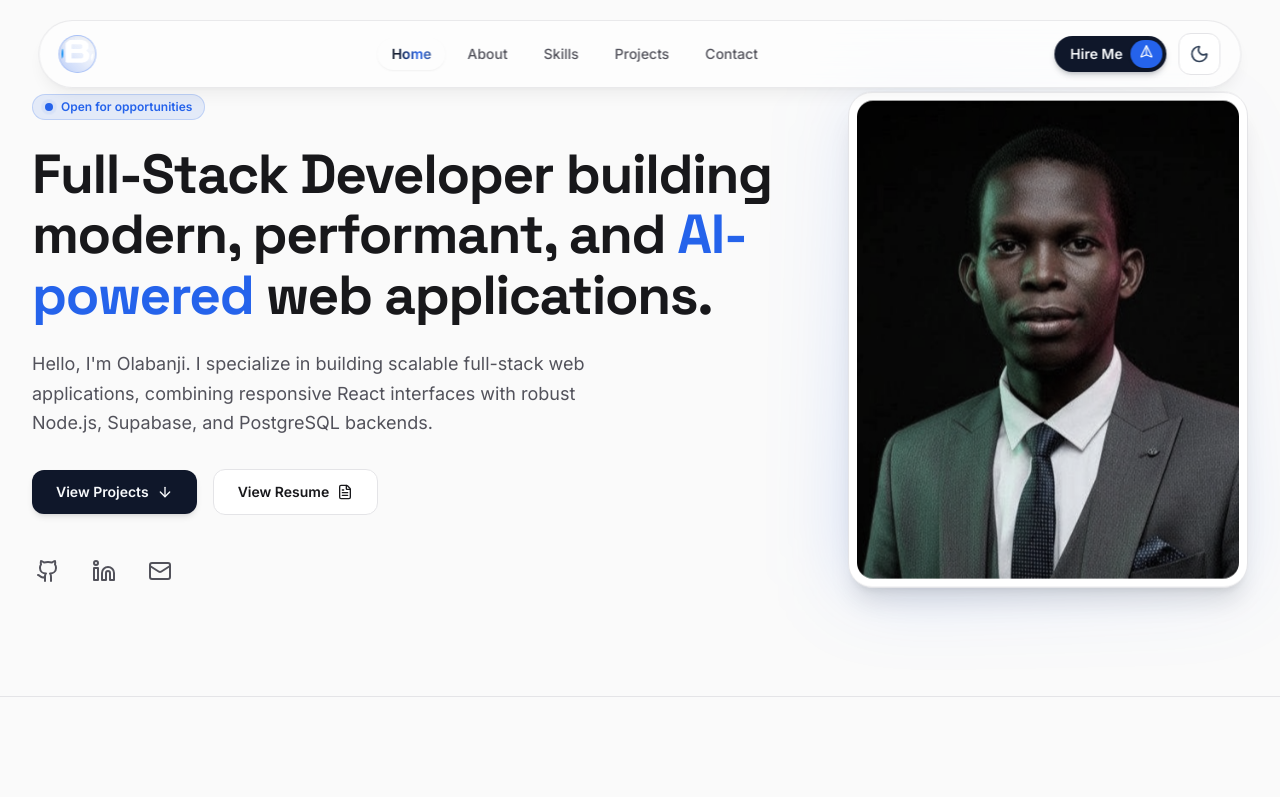
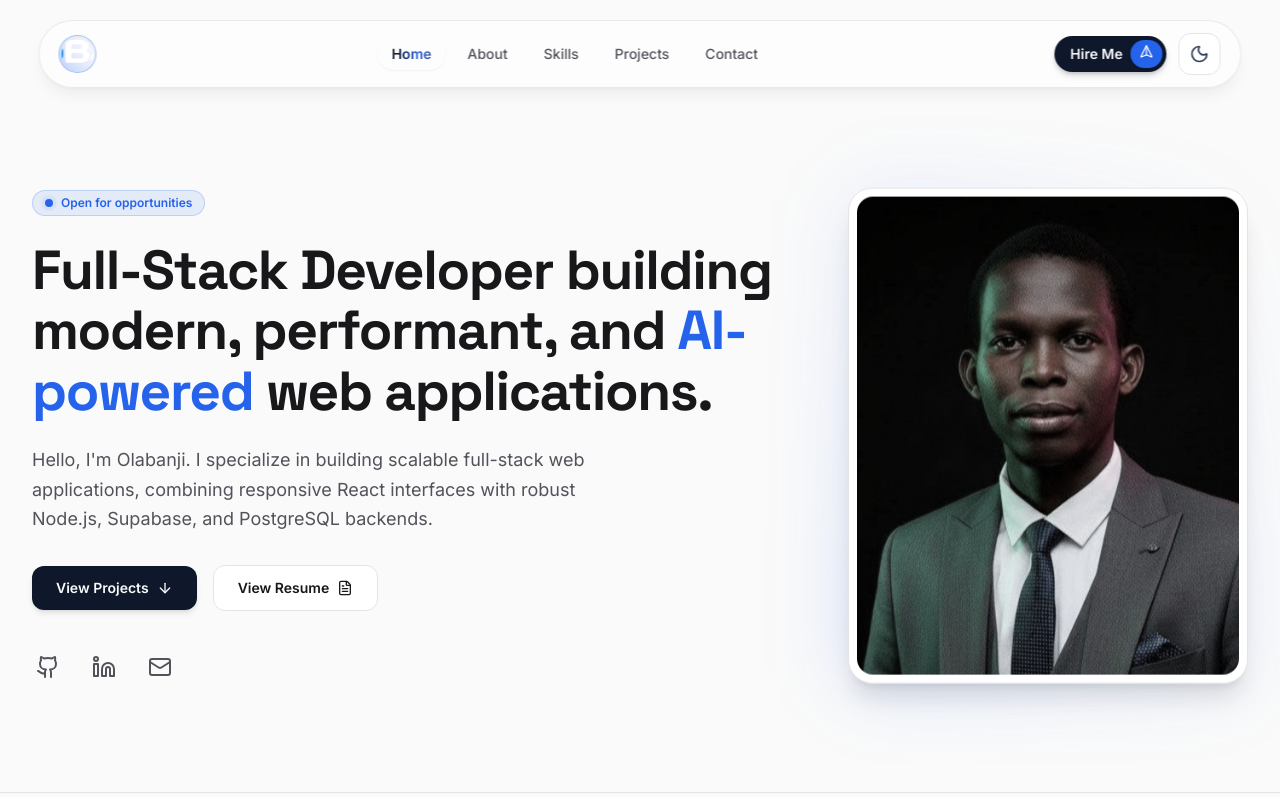
Before and after one commit to idobanj/Olabanji-Idowu, a React (Vite) app: page / in a window 1280 px wide. Shown: the top 797 px of the page. Built offline with nearby package versions, Linux system fonts and the light colour scheme.

Commit message:
fix: push page content below fixed floating navbar on all pages

```diff
--- a/src/components/layout/Layout.jsx
+++ b/src/components/layout/Layout.jsx
@@ -7,7 +7,7 @@ export function Layout({ children, theme, toggleTheme }) {
   return (
     <div className="flex min-h-screen flex-col bg-background text-foreground transition-colors duration-200">
       <Navbar theme={theme} toggleTheme={toggleTheme} />
-      <main className="grow">
+      <main className="grow pt-24">
         {children}
       </main>
       <Footer />
--- a/src/features/home/Hero.jsx
+++ b/src/features/home/Hero.jsx
@@ -16,7 +16,7 @@ export function Hero() {
     return (
         <section
             id='home-section'
-            className='relative flex min-h-[85vh] items-center justify-center py-20 transition-colors duration-200'>
+            className='relative flex min-h-[85vh] items-center justify-center py-8 transition-colors duration-200'>
             <div className='mx-auto max-w-7xl px-4 sm:px-6 lg:px-8'>
                 <div className='flex flex-col items-center justify-center text-center md:flex-row md:text-left md:justify-between gap-12'>
                     {/* Text Content */}
```
